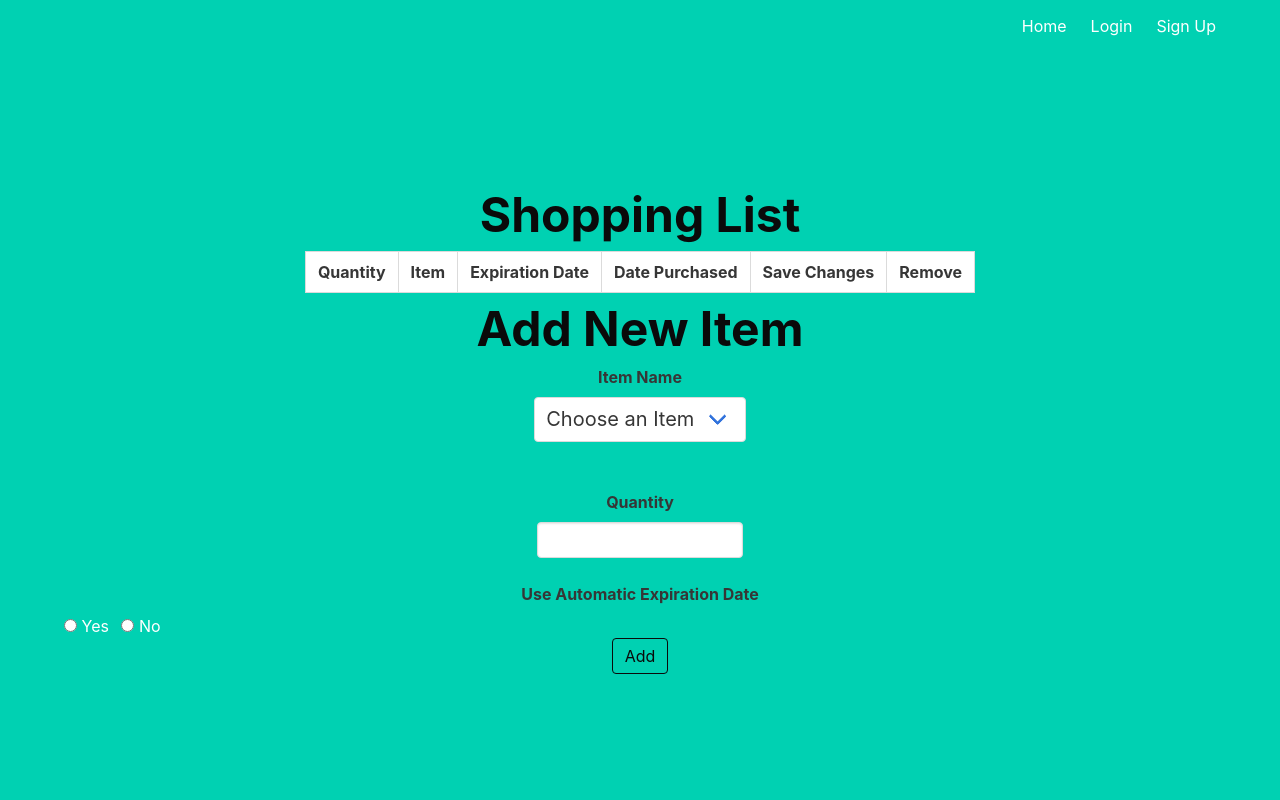
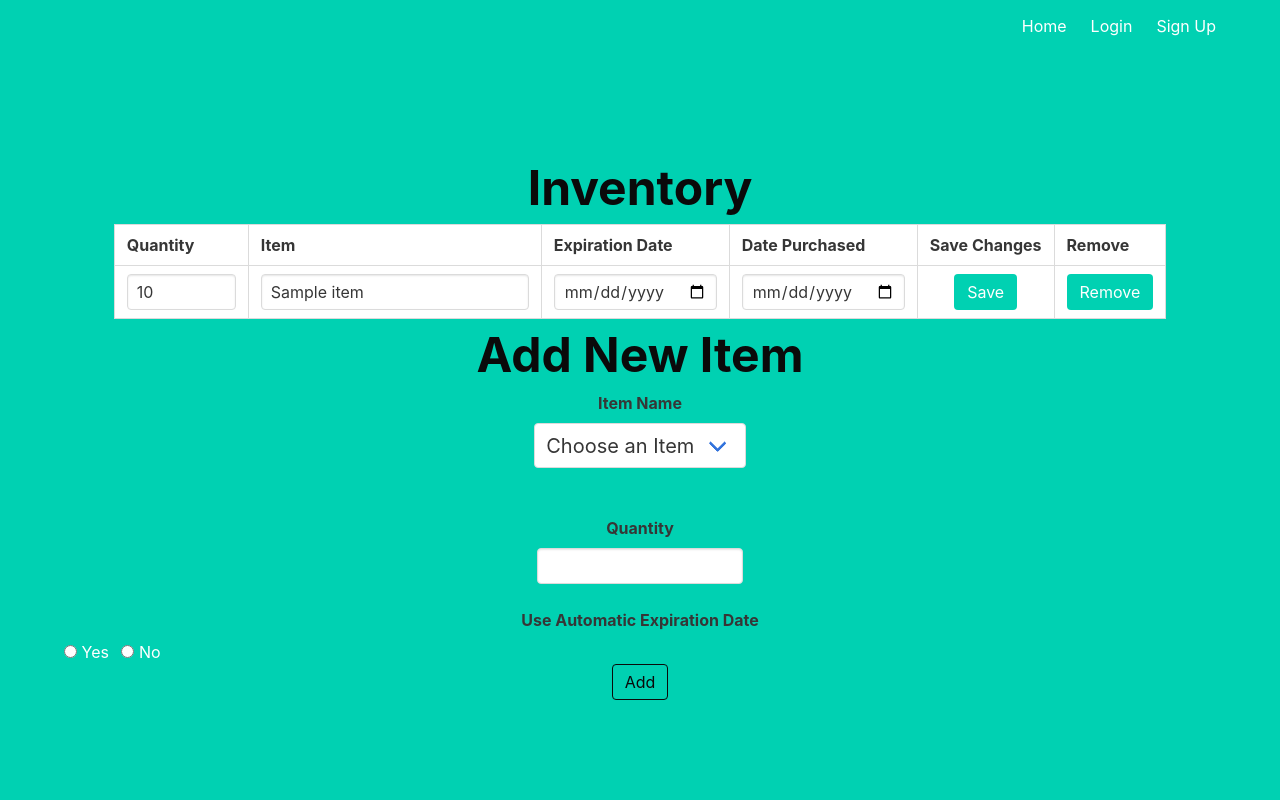
Before and after one commit to andrewtshen/supershop, a Flask app: template project/templates/inventory.html in a window 1280 px wide. Run offline with Flask 2, Linux system fonts and the light colour scheme; the template is opened without the code that fills it: most values are stand-ins (such as "Sample title", 1, 10 or a date in 2020); lists and menus that the app fills with data are empty.

Commit message:
added inventory table

```diff
--- a/project/templates/inventory.html
+++ b/project/templates/inventory.html
@@ -24,10 +24,19 @@
     element1.name="quantity";
     var element2=document.getElementById(val + '2');
     element2.name="name";
+    var element3=document.getElementById(val + '3');
+    element3.name="expirationDate";
+    var element4=document.getElementById(val + '4');
+    element4.name="datePurchased";
+    var element5=document.getElementById(val + '5');
+    element5.name="hidden";
     form.method="POST";
     form.action=action;
     form.appendChild(element1);
     form.appendChild(element2);
+    form.appendChild(element3);
+    form.appendChild(element4);
+    form.appendChild(element5);
     document.body.appendChild(form);
     form.submit()
   }
@@ -72,7 +81,7 @@
 </style>
 
 <div>
-<h1 class="has-text-centered has-text-black is-size-1"><strong>Shopping List</strong></h1>
+<h1 class="has-text-centered has-text-black is-size-1"><strong>Inventory</strong></h1>
 <table class="table is-bordered" id="ItemTable">
   <thead>
     <tr>
@@ -84,7 +93,19 @@
       <th>Remove</th>
     </tr>
   </thead>
-  <tbody></tbody> <!--Add jinja Table here -->
+  <tbody>
+    {% for key, item in inventory.items() %}
+    <tr>
+      <td><input class="input" type="number" step="1" min="0" max="100" value="{{item.quantity}}" id="{{item.name}}1"></td>
+      <td><input class="input" type="text" value="{{item.name}}" id="{{item.name}}2"></td>
+      <td><input class="input" type="date" value="{{item.expirationDate}}" id="{{item.name}}3"></td>
+      <td><input class="input" type="date" value="{{item.datePurchased}}" id="{{item.name}}4"></td>
+      <td><div class="has-text-centered"><button class="button is-primary" value="{{item.name}}" onclick='CreateForm(this.value, "/inventory/edit");'>Save</button></div></td>
+      <td><div class="has-text-centered"><button class="button is-primary" value="{{item.name}}" onclick='CreateForm(this.value, "/inventory/remove");'>Remove</button></div></td>
+      <input type="hidden" id="{{item.name}}5" name="hidden" value="{{item.name}}">
+    </tr>
+    {% endfor %}
+  </tbody> <!--Add jinja Table here -->
 </table>
 </div>
 
--- a/project/templates/shoppinglist.html
+++ b/project/templates/shoppinglist.html
@@ -60,11 +60,9 @@
     <tr>
     {% for key, item in shoppinglist.items() %}
     <tr>
-      <form action="/shoppinglist/addtoinventory" method="POST">
       <td><input class="input" type="number" step="1" min="0" max="100" value="{{item.quantity}}" id="{{item.name}}1"></td>
       <td><input class="input" type="text" value="{{item.name}}" id="{{item.name}}2"></td>
-      <td><div class="has-text-centered"><input type="submit" class="button is-primary" value="Add"></div></td>
-      </form>
+      <td><div class="has-text-centered"><button class="button is-primary" value="{{item.name}}" onclick='CreateForm(this.value, "/shoppinglist/addtoinventory");'>Add</button></div></td>
       <td><div class="has-text-centered"><button class="button is-primary" value="{{item.name}}" onclick='CreateForm(this.value, "/shoppinglist/edit");'>Save</button></div></td>
       <td><div class="has-text-centered"><button class="button is-primary" value="{{item.name}}" onclick='CreateForm(this.value, "/shoppinglist/remove");'>Remove</button></div></td>
       <input type="hidden" id="{{item.name}}3" name="hidden" value="{{item.name}}">
```
